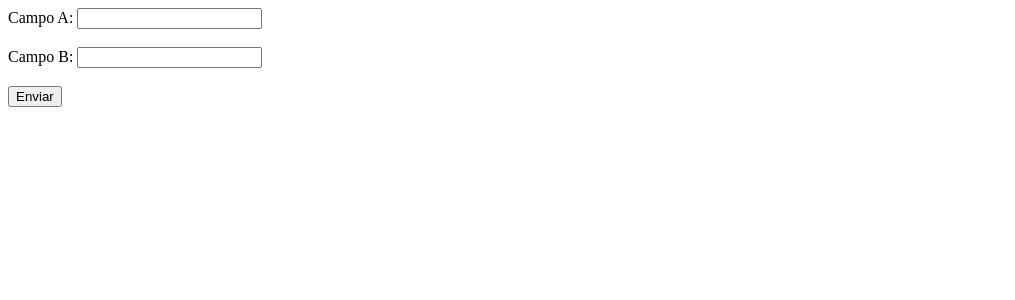
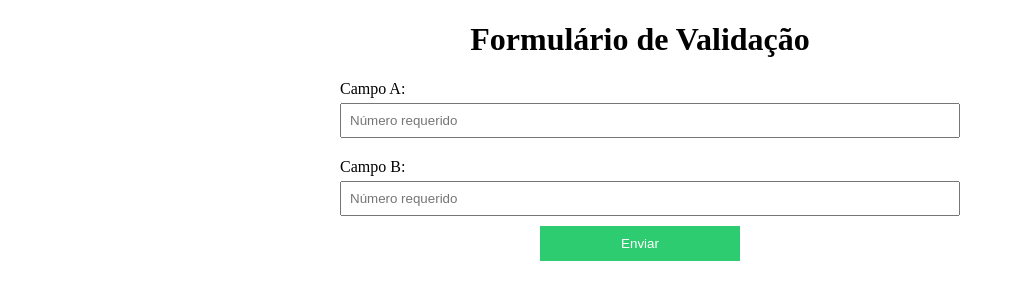
Before and after one commit to zrafaelagomes/exercicio_HTML_JS., a plain HTML site: page index.html in a window 1280 px wide. Shown: the whole page, without its empty margins (0-1015 px from the left). Drawn offline with Linux system fonts and the light colour scheme.

Commit message:
Update index.html

```diff
--- a/index.html
+++ b/index.html
@@ -2,21 +2,26 @@
 <html lang="pt-BR">
 <head>
     <meta charset="UTF-8">
+    <meta name="viewport" content="width=device-width, initial-scale=1.0">
     <title>Validação de Formulário</title>
+    <link rel="stylesheet" href="./main.css">
 </head>
 <body>
-    <form id="form">
-      <label for="campoA">Campo A:</label>
-      <input type="number" id="campoA" name="campoA"><br><br>
+    <div class="container">
+        <h1>Formulário de Validação</h1>
+        <form id="formulario">
+            <label for="campo-a">Campo A:</label>
+            <input type="number" id="campo-a" required placeholder="Número requerido">
 
-      <label for="campoB">Campo B:</label>
-      <input type="number" id="campoB" name="campoB"><br><br>
+            <label for="campo-b">Campo B:</label>
+            <input type="number" id="campo-b" required placeholder="Número requerido">
 
             <button type="submit">Enviar</button>
         </form>
 
-    <div id="mensagem"></div>
-
-    <script src="formulario.js"></script>
+        <p class="success-message" id="success-message">Formulário enviado com sucesso! O número B é maior que o número A.</p>
+        <p class="error-message" id="error-message">Erro: O número B deve ser maior que o número A.</p>
+    </div>
+    <script src="./main.js"></script>
 </body>
 </html>
```
Lines whose indentation alone changed are shown as unchanged.
